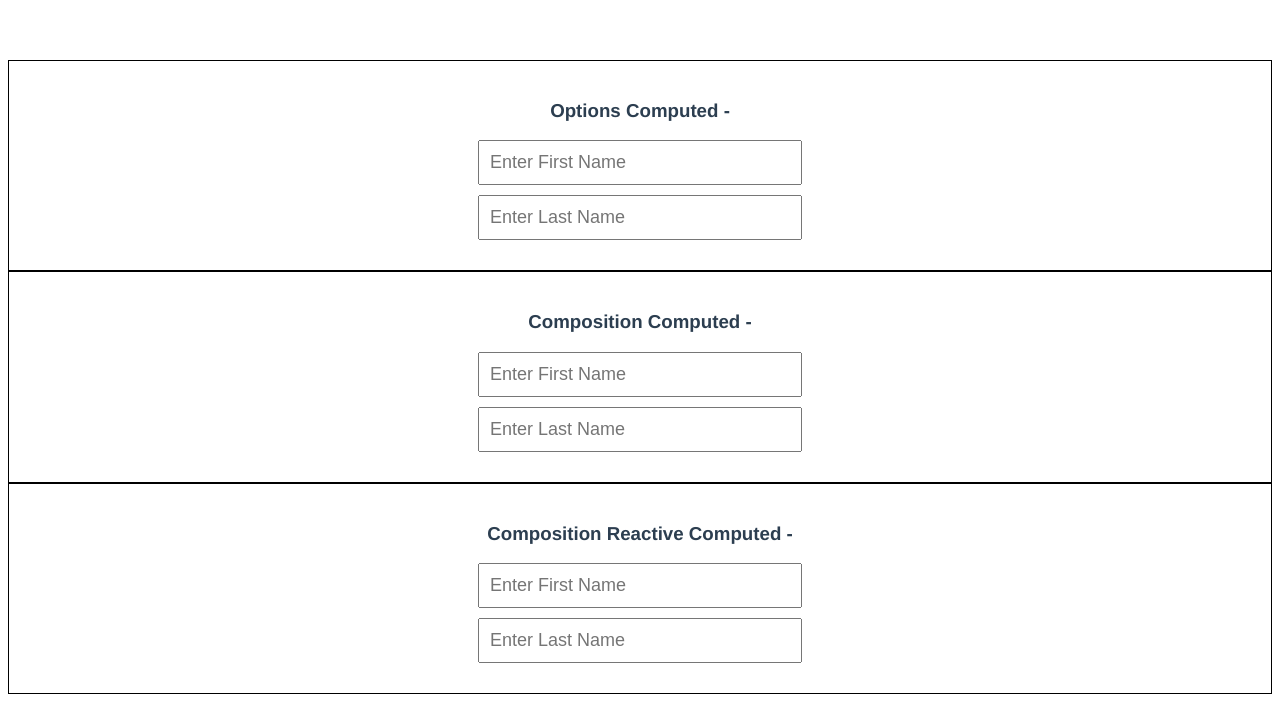
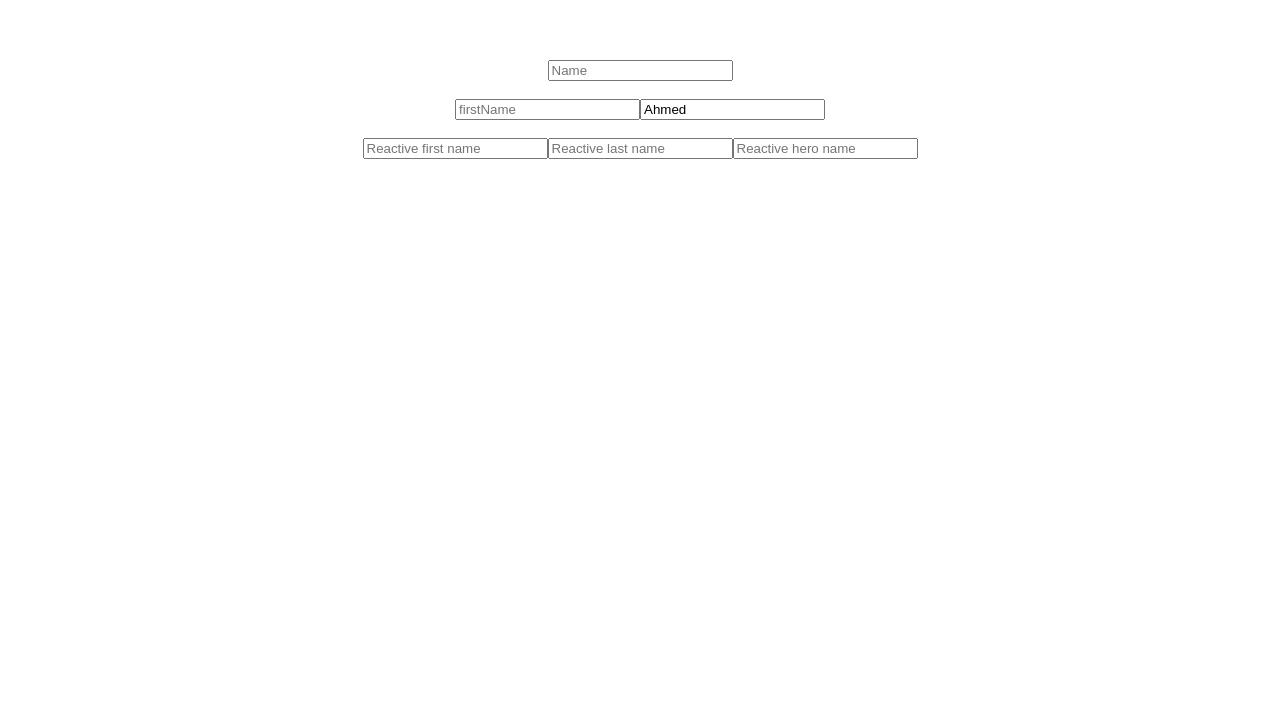
Before and after one commit to Sujon-Ahmed/vue.js-v3, a Vue app in the folder vue-composition/: page / in a window 1280 px wide. Shown: the top 702 px of the page. Built offline with nearby package versions, Linux system fonts and the light colour scheme.

Commit message:
Replacing Watcher

```diff
--- a/vue-composition/package.json
+++ b/vue-composition/package.json
@@ -10,6 +10,7 @@
   "dependencies": {
     "caniuse-lite": "^1.0.30001517",
     "core-js": "^3.8.3",
+    "lodash": "^4.17.21",
     "vue": "^3.2.13"
   },
   "devDependencies": {
--- a/vue-composition/src/App.vue
+++ b/vue-composition/src/App.vue
@@ -1,14 +1,14 @@
 <template>
-  <ComputedComponent />
+  <WatcherComponent />
 </template>
 
 <script>
-import ComputedComponent from "./components/ComputedComponent.vue";
+import WatcherComponent from "./components/WatcherComponent.vue";
 
 export default {
   name: "App",
   components: {
-    ComputedComponent,
+    WatcherComponent,
   },
 };
 </script>
--- /dev/null
+++ b/vue-composition/src/components/WatcherComponent.vue
@@ -0,0 +1,96 @@
+<template>
+  <!-- options API -->
+  <input type="text" placeholder="Name" v-model="name" />
+  <br />
+  <br />
+  <!-- compositions API -->
+  <input type="text" placeholder="firstName" v-model="firstName" />
+  <input type="text" placeholder="firstName" v-model="lastName" />
+  <br />
+  <br />
+  <!-- reactive compositions API -->
+  <input type="text" placeholder="Reactive first name" v-model="fName" />
+  <input type="text" placeholder="Reactive last name" v-model="lName" />
+  <input
+    type="text"
+    placeholder="Reactive hero name"
+    v-model="options.heroName"
+  />
+</template>
+
+<script>
+import { reactive, ref, toRefs, watch } from "vue";
+import _ from "lodash";
+export default {
+  name: "WatcherComponent",
+  setup() {
+    const firstName = ref("");
+    const lastName = ref("Ahmed");
+
+    const state = reactive({
+      fName: "",
+      lName: "",
+      options: {
+        heroName: "",
+      },
+    });
+
+    // reactive watch
+    // watch(
+    //   () => {
+    //     return { ...state };
+    //   },
+    //   function (newValue, oldValue) {
+    //     console.log("Reactive fName Old Value", oldValue.fName);
+    //     console.log("Reactive fName New Value", newValue.fName);
+    //     console.log("Reactive lName Old Value", oldValue.lName);
+    //     console.log("Reactive lName New Value", newValue.lName);
+    //   }
+    // );
+
+    watch(
+      () => _.cloneDeep(state.options),
+      function (newValue, oldValue) {
+        console.log("fname old value", oldValue);
+        console.log("fname new value", newValue);
+      },
+      {
+        deep: true,
+      }
+    );
+
+    watch(
+      [firstName, lastName],
+      (newValues, oldValues) => {
+        console.log("firstName Old Value", oldValues[0]);
+        console.log("firstName New Value", newValues[0]);
+
+        console.log("lastName Old Value", oldValues[1]);
+        console.log("lastName New Value", newValues[1]);
+      },
+      {
+        immediate: true,
+      }
+    );
+
+    return {
+      firstName,
+      lastName,
+      ...toRefs(state),
+    };
+  },
+  data() {
+    return {
+      name: "",
+    };
+  },
+  watch: {
+    name(newValue, oldValue) {
+      console.log("Old Value", oldValue);
+      console.log("New Value", newValue);
+    },
+  },
+};
+</script>
+
+<style scoped></style>
```
Also changed, not shown: 1 other file (tests, documents, lock files or other folders).
